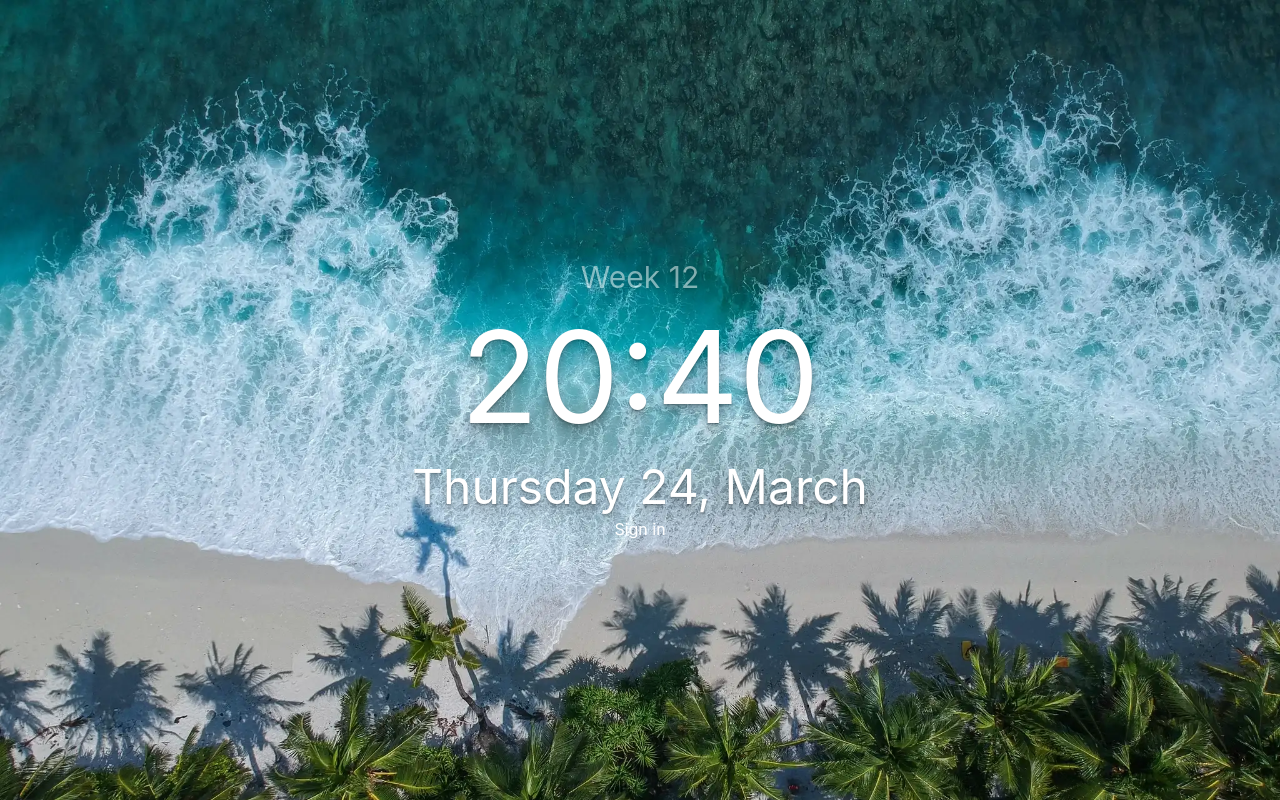
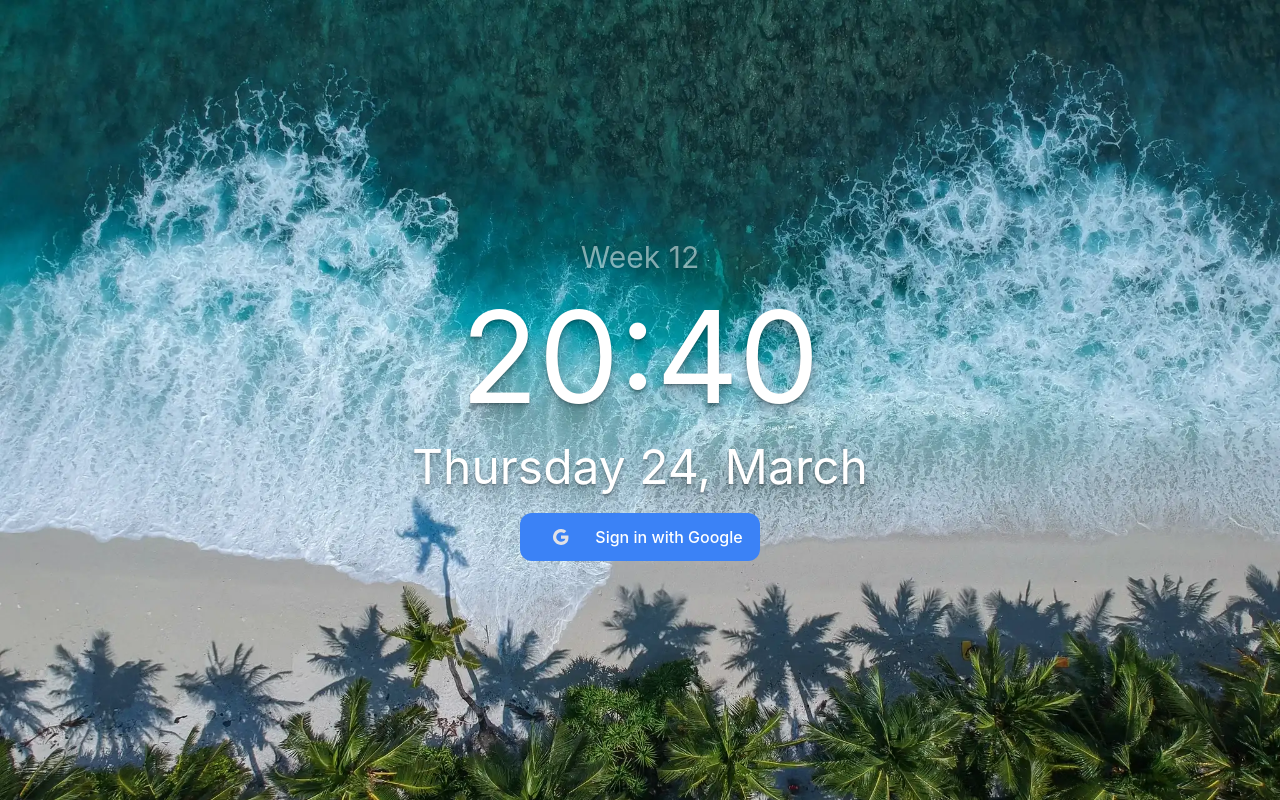
Before and after one commit to riccardogiorato/newtab, a Next.js app: page / in a window 1280 px wide. Built offline with nearby package versions, Linux system fonts and the light colour scheme; no server answers.

Commit message:
GoogleSignIn button :white_check_mark:

```diff
--- /dev/null
+++ b/src/components/GoogleSignIn.tsx
@@ -0,0 +1,57 @@
+interface GoogleSignInProps {
+  onClick: () => void;
+}
+
+export const GoogleSignIn: React.FC<GoogleSignInProps> = ({
+  onClick,
+  ...props
+}) => {
+  return (
+    <button
+      onClick={onClick}
+      {...props}
+      style={{
+        width: "240px",
+      }}
+      className="mx-auto rounded-xl justify-center items-center text-white flex mt-4 font-medium bg-blue-500 hover:bg-blue-600"
+    >
+      <span className="flex justify-center items-center ">
+        <svg
+          width="16"
+          height="16"
+          viewBox="0 0 12 12"
+          fill="none"
+          xmlns="http://www.w3.org/2000/svg"
+          style={{
+            margin: "16px",
+          }}
+        >
+          <g clipPath="url(#clip0)">
+            <path
+              d="M11.7619 6.13764C11.7619 5.72977 11.7288 5.31971 11.6583 4.91846H5.9989V7.22895H9.23977C9.10529 7.97412 8.67317 8.63332 8.04043 9.05221V10.5514H9.97393C11.1093 9.50637 11.7619 7.9631 11.7619 6.13764Z"
+              fill="#E1E1E6"
+            />
+            <path
+              d="M5.99883 12.0002C7.61706 12.0002 8.98175 11.4688 9.97605 10.5517L8.04256 9.05253C7.50462 9.4185 6.81015 9.62574 6.00104 9.62574C4.43573 9.62574 3.10852 8.56971 2.63231 7.1499H0.637085V8.69537C1.65564 10.7215 3.73023 12.0002 5.99883 12.0002Z"
+              fill="#E1E1E6"
+            />
+            <path
+              d="M2.63017 7.14986C2.37884 6.40469 2.37884 5.59778 2.63017 4.8526V3.30713H0.637152C-0.213849 5.00252 -0.213849 6.99995 0.637152 8.69533L2.63017 7.14986Z"
+              fill="#E1E1E6"
+            />
+            <path
+              d="M5.99884 2.37434C6.85425 2.36111 7.681 2.683 8.30051 3.27385L10.0135 1.56082C8.92884 0.542264 7.48919 -0.0177213 5.99884 -8.39483e-05C3.73023 -8.39483e-05 1.65564 1.27862 0.637085 3.30692L2.6301 4.85239C3.10411 3.43038 4.43352 2.37434 5.99884 2.37434Z"
+              fill="#E1E1E6"
+            />
+          </g>
+          <defs>
+            <clipPath id="clip0">
+              <rect width="11.7619" height="12" fill="white" />
+            </clipPath>
+          </defs>
+        </svg>
+        <span className="ml-2.5">Sign in with Google</span>
+      </span>
+    </button>
+  );
+};
--- a/src/pages/index.tsx
+++ b/src/pages/index.tsx
@@ -1,6 +1,7 @@
 import type { GetStaticProps, InferGetStaticPropsType, NextPage } from "next";
 import { signIn, useSession } from "next-auth/react";
 import { useEffect, useState } from "react";
+import { GoogleSignIn } from "../components/GoogleSignIn";
 
 function capitalize(s: string): string {
   return s.charAt(0).toUpperCase() + s.slice(1);
@@ -39,7 +40,7 @@ const Home: NextPage<InferGetStaticPropsType<typeof getStaticProps>> = ({
   serverDay,
   serverWeek,
 }) => {
-  const { data: session } = useSession();
+  const { data: session, status } = useSession();
   // const [whatCurrentThing, setCurrentThing] = useState(capitalize("sleeping"));
   /*
       if (hour >= 9 && hour < 13 && whatCurrentThing) {
@@ -86,14 +87,14 @@ const Home: NextPage<InferGetStaticPropsType<typeof getStaticProps>> = ({
                 <>
                   Signed in as {session?.user?.email} <br />
                 </>
-              ) : (
-                <button
+              ) : status === "unauthenticated" ? (
+                <GoogleSignIn
                   onClick={() =>
                     signIn("google", { callbackUrl: "http://localhost:3000/" })
                   }
-                >
-                  Sign in
-                </button>
+                />
+              ) : (
+                <div className="opacity-0">.</div>
               )}
             </div>
           </div>
```
